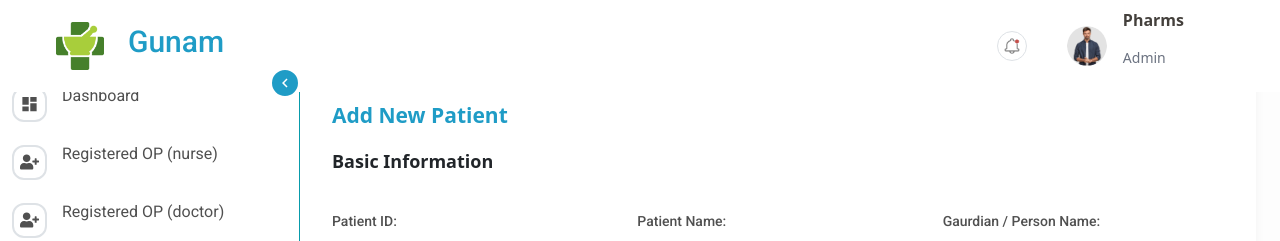
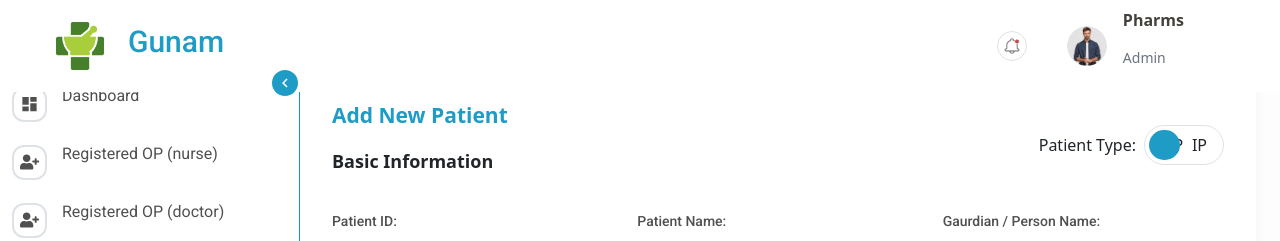
Before and after one commit to Spangles-Infotech/Hospital-Management-System, a React (Create React App) app: page /admin/patients/add in a window 1280 px wide. Shown: the top 241 px of the page. Built offline with nearby package versions, Linux system fonts and the light colour scheme; no server answers.

Commit message:
patient appointment work

```diff
--- a/src/pages/patient/AddPatient.jsx
+++ b/src/pages/patient/AddPatient.jsx
@@ -6,6 +6,7 @@ import { useForm } from '../../context/FormContext';
 import Select from "react-select";
 import { fetch } from '../../api/fetch';
 import { toast } from 'react-toastify';
+import { PatientTypeToggle } from '../../Component/common/PatientTypeToggle';
 
 export const AddPatient = (data, isEdit, name,) => {
     const navigate = useNavigate();
@@ -32,7 +33,7 @@ export const AddPatient = (data, isEdit, name,) => {
 
     React.useEffect(() => {
         if (!isEdit && nextPatientId?.patientId) {
-            setFormData((prev) => ({ ...prev, patientId: nextPatientId.patientId }));
+            setFormData((prev) => ({ ...prev, patientId: nextPatientId.patientId, patientType: prev.patientType || 'OP' }));
         }
     }, [isEdit, nextPatientId, setFormData]);
 
@@ -190,7 +191,8 @@ export const AddPatient = (data, isEdit, name,) => {
                 gender: gender.value,
                 bloodGroup: bloodGroup.value,
                 maritalStatus: maritalStatus ? maritalStatus.value : null,
-                guardianName
+                guardianName,
+                patientType: formData.patientType || 'OP'
             };
 
             const patientResponse = await fetch.post('/add-patient', patientData);
@@ -203,25 +205,31 @@ export const AddPatient = (data, isEdit, name,) => {
                     department: department.value,
                     appointmentDate: selectedDate,
                     appointmentTime: selectedTime,
-                    patientType: 'OP',
-                    status: 'registered',
+                    patientType: formData.patientType || 'OP',
+                    // Use 'yet to consult' instead of 'registered' to match backend enum
+                    status: 'yet to consult',
                     reason: tags.join(', ')
                 };
 
+                try {
                     const appointmentResponse = await fetch.post('/register-appointment', appointmentData);
 
                     if (appointmentResponse.status === 201) {
                         toast.success('Patient and appointment created successfully');
                         navigate('/patient');
                     } else {
-                    toast.error('Failed to create appointment');
+                        toast.error(`Failed to create appointment: ${appointmentResponse.data?.message || 'Unknown error'}`);
+                    }
+                } catch (appointmentError) {
+                    console.error('Error creating appointment:', appointmentError);
+                    toast.error(`Appointment creation failed: ${appointmentError.response?.data?.message || appointmentError.message || 'Unknown error'}`);
                 }
             } else {
-                toast.error('Failed to create patient');
+                toast.error(`Failed to create patient: ${patientResponse.data?.message || 'Unknown error'}`);
             }
         } catch (error) {
             console.error('Error creating patient and appointment:', error);
-            toast.error('An error occurred. Please try again.');
+            toast.error(`An error occurred: ${error.response?.data?.message || error.message || 'Please try again.'}`);
         } finally {
             setLoading(false);
         }
@@ -232,8 +240,16 @@ export const AddPatient = (data, isEdit, name,) => {
                 <form onSubmit={(e) => e.preventDefault()}>
                     <div className="row add-patient-container">
                         <div className="col-sm-12">
+                            <div className="d-flex justify-content-between align-items-center">
+                                <div>
                                     <p className='add-new-head'>Add New Patient</p>
                                     <p className='basic-info'>Basic Information</p>
+                                </div>
+                                <div className="d-flex align-items-center gap-2">
+                                    <span>Patient Type:</span>
+                                    <PatientTypeToggle />
+                                </div>
+                            </div>
                         </div>
 
                         <div className="col-sm-4">
```
Lines whose indentation alone changed are shown as unchanged.
